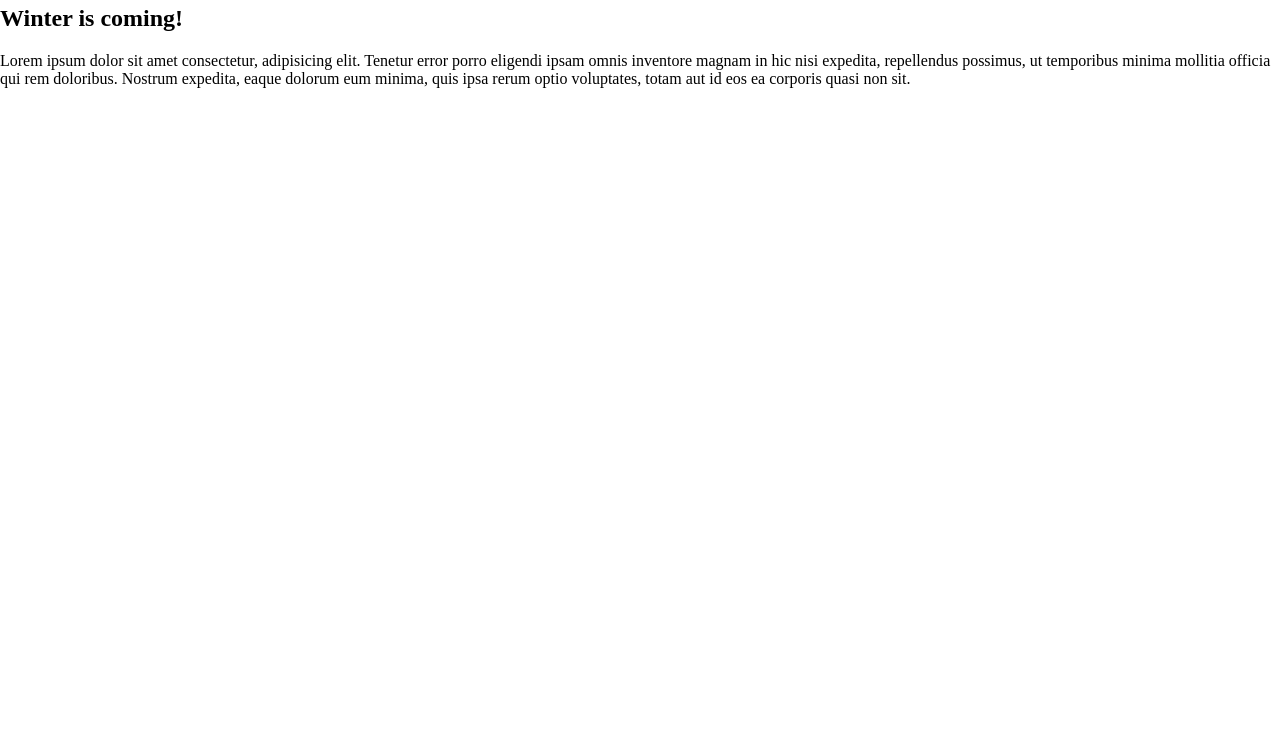
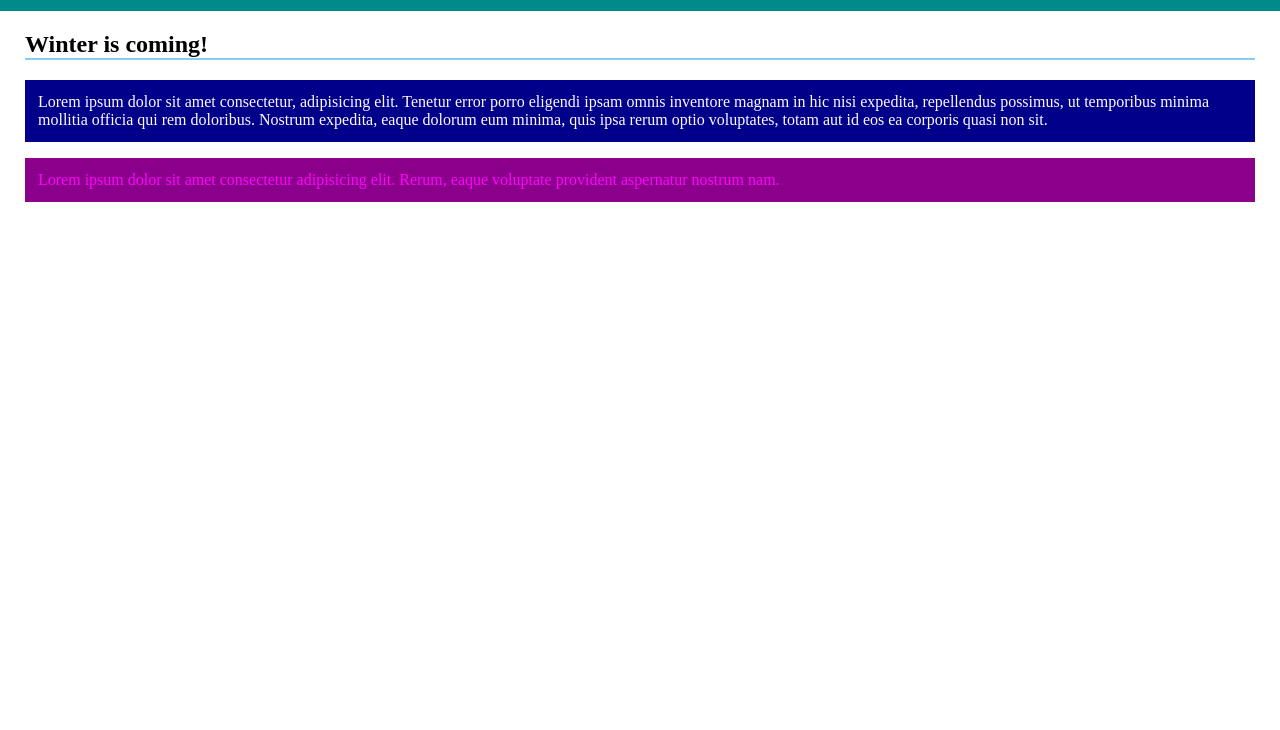
Before and after one commit to Dakawe/css-basic, a plain HTML site: page index.html in a window 1280 px wide. Shown: the part 70-800 px from the top of the page. Drawn offline with Linux system fonts and the light colour scheme.

Commit message:
Added more styling in CSS

```diff
--- a/index.html
+++ b/index.html
@@ -20,6 +20,8 @@
         possimus, ut temporibus minima mollitia officia qui rem doloribus. Nostrum expedita, eaque dolorum eum minima, quis ipsa rerum optio voluptates, totam
         aut id eos ea corporis quasi non sit.
       </p>
+
+      <p class="purple-style">Lorem ipsum dolor sit amet consectetur adipisicing elit. Rerum, eaque voluptate provident aspernatur nostrum nam.</p>
     </main>
   </body>
 </html>
--- a/mainstyle.css
+++ b/mainstyle.css
@@ -4,8 +4,28 @@ body {
 
 header {
   background-color: darkcyan;
+  padding: 13px;
 }
 
 h1 {
   margin: 0;
 }
+
+main {
+  padding-inline: 25px;
+}
+
+h2 {
+  border-bottom: 2px solid skyblue;
+}
+
+p {
+  background-color: darkblue;
+  color: snow;
+  padding: 13px;
+}
+
+.purple-style {
+  background-color: darkmagenta;
+  color: fuchsia;
+}
```
